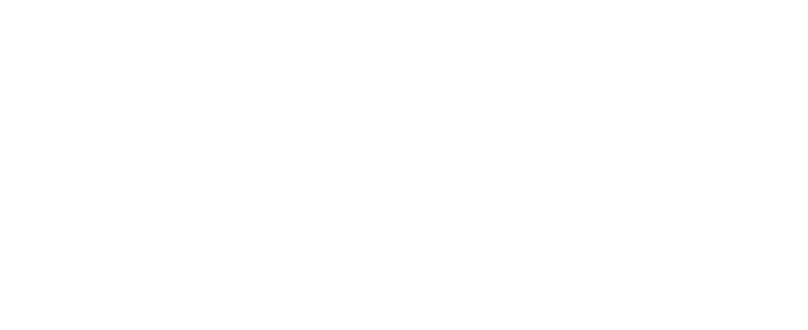
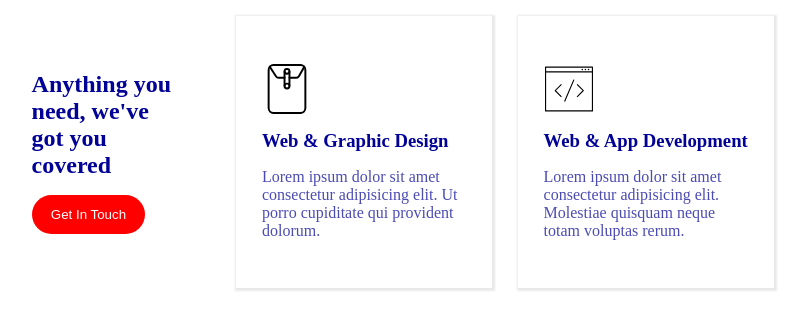
Before and after one commit to Narjissi-fadwa/Doob, a plain HTML site: page index.html in a window 1280 px wide. Shown: the whole page, without its empty margins (250-1058 px from the left). Drawn offline with Linux system fonts and the light colour scheme.

Commit message:
section2

```diff
--- a/index.html
+++ b/index.html
@@ -1,12 +1,80 @@
 <!DOCTYPE html>
 <html lang="en">
+
 <head>
     <meta charset="UTF-8">
     <meta name="viewport" content="width=device-width, initial-scale=1.0">
     <title>Doob</title>
     <link rel="stylesheet" href="./public/css/app.css">
 </head>
+
 <body>
+    <div class="section2">
+        <div class="child2-1">
+            <h2>Anything you need, we've got you covered</h2>
+            <button>Get In Touch</button>
+        </div>
+        <div class="child2-2">
+            <svg width="50px" height="50px" viewBox="-57.96 0 512 512" xmlns="http://www.w3.org/2000/svg">
 
+                <defs>
+
+                    <style>
+                        .cls-1 {
+                            fill: none;
+                            stroke: #000000;
+                            stroke-linecap: round;
+                            stroke-linejoin: round;
+                            stroke-width: 20px;
+                        }
+                    </style>
+
+                </defs>
+
+                <g data-name="Layer 2" id="Layer_2">
+
+                    <g data-name="E435, Documents, envelope, sealed" id="E435_Documents_envelope_sealed">
+
+                        <rect class="cls-1" height="492" rx="50.2" width="376.09" x="10" y="10"></rect>
+
+                        <line class="cls-1" x1="335.89" x2="60.21" y1="10" y2="10"></line>
+
+                        <path class="cls-1" d="M223.15,140.53h70.78a30.11,30.11,0,0,0,26-14.94L375.1,28.86"></path>
+
+                        <path class="cls-1" d="M21.87,27.8l64.74,99.32a30.17,30.17,0,0,0,25.08,13.41h61.25"></path>
+
+                        <circle class="cls-1" cx="198.05" cy="75.27" r="25.1"></circle>
+
+                        <circle class="cls-1" cx="198.05" cy="225.88" r="25.1"></circle>
+
+                        <line class="cls-1" x1="172.94" x2="172.94" y1="220.86" y2="80.29"></line>
+
+                        <line class="cls-1" x1="223.15" x2="223.15" y1="80.29" y2="220.86"></line>
+
+                    </g>
+
+                </g>
+
+            </svg>
+            <h3>Web & Graphic Design</h3>
+            <p>Lorem ipsum dolor sit amet consectetur adipisicing elit. Ut porro cupiditate qui provident dolorum.</p>
+        </div>
+        <div class="child2-3">
+            <svg fill="#000000"  width="50px" height="50px" version="1.1" id="Layer_1" xmlns="http://www.w3.org/2000/svg"
+                xmlns:xlink="http://www.w3.org/1999/xlink" viewBox="0 0 32 32" xml:space="preserve">
+                <path id="code--syntax_2_" d="M29,3.5C29,3.776,28.776,4,28.5,4S28,3.776,28,3.5S28.224,3,28.5,3S29,3.224,29,3.5z M26.5,3
+                    C26.224,3,26,3.224,26,3.5S26.224,4,26.5,4S27,3.776,27,3.5S26.776,3,26.5,3z M24.5,3C24.224,3,24,3.224,24,3.5S24.224,4,24.5,4
+                    S25,3.776,25,3.5S24.776,3,24.5,3z M31,30.36H1c-0.199,0-0.36-0.161-0.36-0.36V2c0-0.199,0.161-0.36,0.36-0.36h30
+                    c0.199,0,0.36,0.161,0.36,0.36v28C31.36,30.199,31.199,30.36,31,30.36z M1.36,29.64h29.28V5.36H1.36V29.64z M1.36,4.64h29.28V2.36
+                    H1.36V4.64z M13.5,24.142l-0.662-0.283l6-14l0.662,0.283L13.5,24.142z M21.424,21.255l-0.51-0.51L24.66,17l-3.746-3.746l0.51-0.509
+                    l4,4c0.141,0.141,0.141,0.369,0,0.509L21.424,21.255z M10.915,21.255l-4-4c-0.141-0.141-0.141-0.369,0-0.509l4-4l0.509,0.509
+                    L7.678,17l3.745,3.745L10.915,21.255z"></path>
+                <rect id="_Transparent_Rectangle" style="fill:none;" width="32" height="32"></rect>
+            </svg>
+            <h3>Web & App Development</h3>
+            <p>Lorem ipsum dolor sit amet consectetur adipisicing elit. Molestiae quisquam neque totam voluptas rerum.</p>
+        </div>
+    </div>
 </body>
+
 </html>
--- a/public/css/app.css
+++ b/public/css/app.css
@@ -0,0 +1,50 @@
+*{
+    padding: 0;
+    margin: 0;
+}
+.section2{
+    display: flex;
+    justify-content: center;
+    gap: 2vw;
+    align-items: center;
+    padding: 2vh 20vw;
+}
+.section2>.child2-1{
+    display: flex;
+    flex-direction: column;
+    gap: 2vh;
+    justify-content: start;
+    height: 30vh;
+    justify-content: center;
+    width: 15vw;
+    padding: 2vh 2vw;
+}
+.section2>.child2-1>h2{
+    color: #020296;
+
+}
+.section2>.child2-1>button{
+    border-radius: 25px;
+    background-color: red;
+    border: none;
+    color: white;
+    padding: 1.5vh 1.5vw;
+    width: fit-content
+}
+.section2>.child2-2 , .section2>.child2-3{
+    display: flex;
+    flex-direction: column;
+    box-shadow: 0.5px 0.5px 2px 2px rgba(0, 0, 0, 0.092);
+    gap: 2vh;
+    width: 20vw;
+    padding: 2vh 2vw;
+    height: 30vh;
+    justify-content: center;
+}
+.section2>.child2-2>h3 , .section2>.child2-3>h3{
+    color:  #020296;
+
+}
+.section2>.child2-2>p , .section2>.child2-3>p{
+    color:  #020296b5;
+}
```
